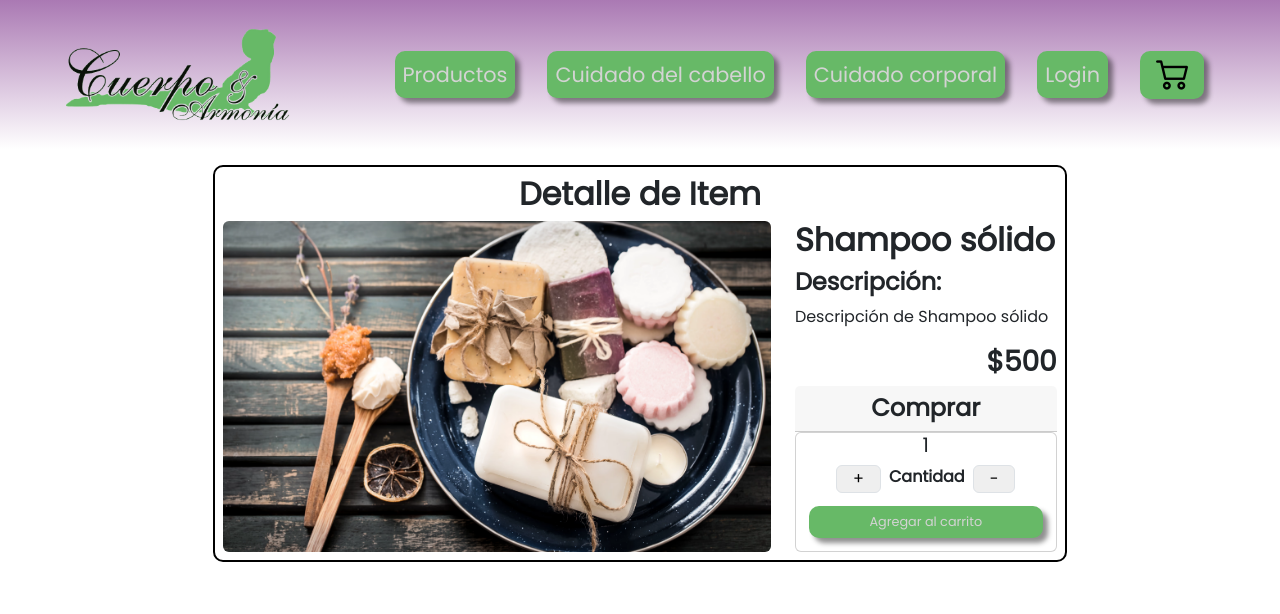
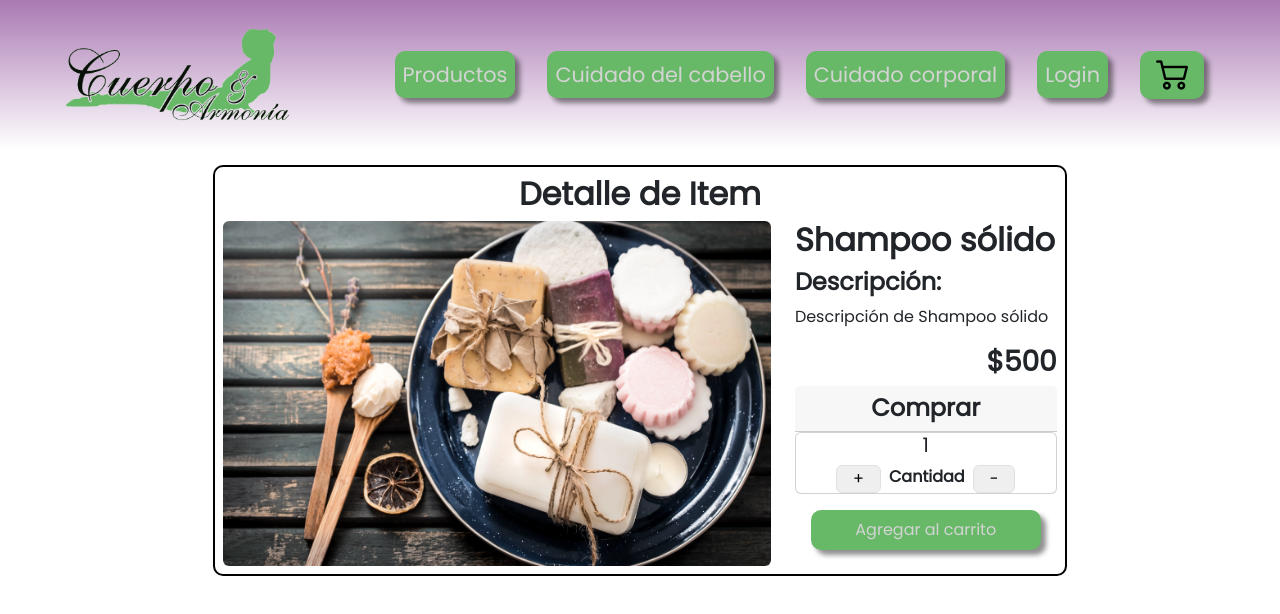
Before and after one commit to JuanBenega/proyecto-react, a React (Create React App) app: page /detail/1 in a window 1280 px wide. Shown: the top 614 px of the page. Built offline with nearby package versions, Linux system fonts and the light colour scheme.

Commit message:
cree componente Cart y lo vinculé con el item detail, además saqué el botón addToCart del ItemCount

```diff
--- a/src/App.js
+++ b/src/App.js
@@ -2,6 +2,7 @@ import './App.css';
 import ItemListContainer from './pages/ItemListContainer/ItemListContainer';
 import ItemDetailContainer from './pages/ItemDetailContainer/ItemDetailContainer';
 import Navbar from './components/Navbar/Navbar';
+import Cart from "./components/Cart/Cart";
 import { BrowserRouter, Routes, Route } from "react-router-dom";
 
 
@@ -17,6 +18,7 @@ function App() {
             <Route path='detail/:id' element={<ItemDetailContainer />} />
             <Route path='login' element={<h2>LOGIN DE USUARIO</h2>} />
             <Route path='category/:catId' element={<ItemListContainer />} />
+            <Route path='cart' element={<Cart />} />
         </Routes>
       </BrowserRouter>
     </>
--- /dev/null
+++ b/src/components/Cart/Cart.jsx
@@ -0,0 +1,12 @@
+import 'bootstrap/dist/css/bootstrap.css';
+import './Cart.css'
+
+const Cart = () => {
+  return (
+    <>
+        <h1>Carrito de compras</h1>
+    </>
+  )
+}
+
+export default Cart
--- a/src/components/ItemCount/ItemCount.css
+++ b/src/components/ItemCount/ItemCount.css
@@ -18,19 +18,6 @@
 }
 
 
-.addToCart {
-    font-family: 'Poppins', sans-serif;
-    font-size: 0.8em;
-    margin: 1em;
-    padding: 0.5em 1em;
-    background-color: #67b967;
-    border-radius: 10px;
-    border-style: none;
-    color: lightgray;
-    box-shadow: 5px 5px 5px 0px rgba(0, 0, 0, 0.438);
-    transition: all 0.5s;
-}
-
 .addToCart:hover {
     background-color: lightgray;
     color: white;
--- a/src/components/ItemCount/ItemCount.jsx
+++ b/src/components/ItemCount/ItemCount.jsx
@@ -1,18 +1,14 @@
-import { useState } from "react";
-
 import 'bootstrap/dist/css/bootstrap.css';
 import './ItemCount.css';
 
 
-const ItemCount = ({ stock, initial }) => {
+const ItemCount = ({ stock, items, setItems }) => {
 
-    const [items, setItems] = useState(initial);
-
-    const add = () => {
+    const addItem = () => {
         items < stock ? setItems(items + 1) : alert('No hay más estock disponible');
     };
 
-    const substract = () => {
+    const removeItem = () => {
         items > 0 && setItems(items - 1)
     };
 
@@ -32,12 +28,11 @@ const ItemCount = ({ stock, initial }) => {
                                     {items}
                                 </h5>
                                 <div className='buttons'>
-                                    <button onClick={add} className='mx-2 px-3 rounded border border-1'> + </button>
+                                    <button onClick={addItem} className='mx-2 px-3 rounded border border-1'> + </button>
                                     <div>Cantidad</div>
-                                    <button onClick={substract} className='mx-2 px-3 rounded border border-1'> - </button>
+                                    <button onClick={removeItem} className='mx-2 px-3 rounded border border-1'> - </button>
                                 </div>
                                 {/* <p className='mt-2'>Stock disponible: {stock}</p> */}
-                                <button className='addToCart' onClick={onAdd}>Agregar al carrito</button>
                             </div>
                     </div>
                 </div>
--- a/src/components/ItemDetail/ItemDetail.css
+++ b/src/components/ItemDetail/ItemDetail.css
@@ -7,3 +7,19 @@ h2, h3, h4 {
     flex-direction: column;
     justify-content: space-around;
 }
+
+
+.addToCart {
+    text-decoration: none;
+    text-align: center;
+    font-family: 'Poppins', sans-serif;
+    font-size: 1em;
+    margin: 1em;
+    padding: 0.5em 1em;
+    background-color: #67b967;
+    border-radius: 10px;
+    border-style: none;
+    color: lightgray;
+    box-shadow: 5px 5px 5px 0px rgba(0, 0, 0, 0.438);
+    transition: all 0.5s;
+}
--- a/src/components/ItemDetail/ItemDetail.jsx
+++ b/src/components/ItemDetail/ItemDetail.jsx
@@ -1,10 +1,15 @@
 import 'bootstrap/dist/css/bootstrap.css';
 import ItemCount from '../ItemCount/ItemCount';
 import './ItemDetail.css'
+import { useState } from 'react';
+import { NavLink } from "react-router-dom";
+
 
 const ItemDetail = ({ name, description, img, price }) => {
     const stock = 10;
     const initial = 1;
+
+    const [items, setItems] = useState(initial);
 
     return (
         <>
@@ -19,8 +24,8 @@ const ItemDetail = ({ name, description, img, price }) => {
                         <p>{description}</p>
                         <h3 className='d-flex justify-content-end'>${price}</h3>
                     </div>
-                        <ItemCount stock={stock} initial={initial} />
-
+                    <ItemCount stock={stock} items={items} setItems={setItems} />
+                    <NavLink className='addToCart' to={'/cart'}>Agregar al carrito</NavLink>
                 </div>
             </div>
         </>
```
Also changed, not shown: src/components/Cart/Cart.css (added).
